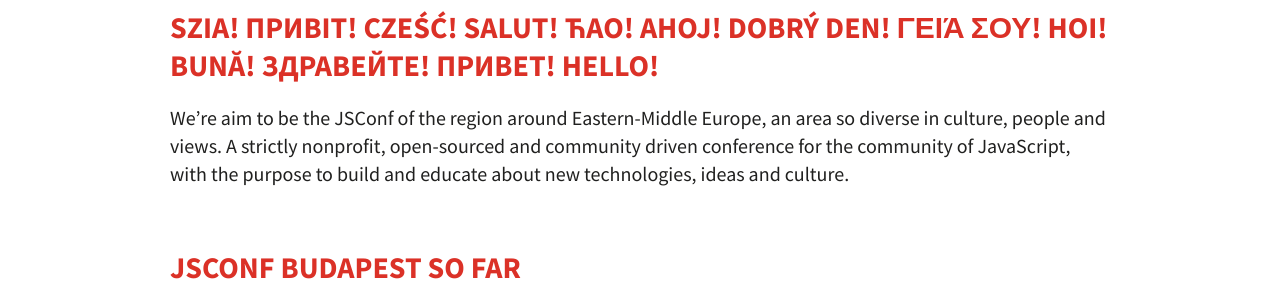
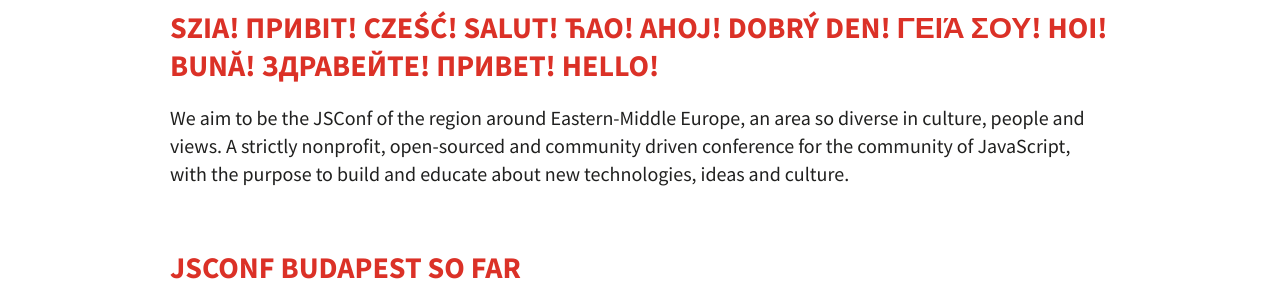
Before and after one commit to JSConfBp/2017.jsconfbp.com, a Jekyll site: the page built from about.md, in a window 1280 px wide. Shown: the part 532-832 px from the top of the page. Built offline with Jekyll 4.4.1, drawn with Linux system fonts in a browser that asks for light colours.

Commit message:
minor fixes

```diff
--- a/about.md
+++ b/about.md
@@ -6,7 +6,7 @@
 
 # Szia! Привіт! Cześć! Salut! Ћао! Ahoj! Dobrý den! Γειά σου! Hoi! Bună! Здравейте! Привет! Hello!
 
-We're aim to be the JSConf of the region around Eastern-Middle Europe, an area so diverse in culture, people and views. A strictly nonprofit, open-sourced and community driven conference for the community of JavaScript, with the purpose to build and educate about new technologies, ideas and culture.
+We aim to be the JSConf of the region around Eastern-Middle Europe, an area so diverse in culture, people and views. A strictly nonprofit, open-sourced and community driven conference for the community of JavaScript, with the purpose to build and educate about new technologies, ideas and culture.
 
 # JSConf Budapest so far
 
@@ -35,7 +35,7 @@
 
     <div class="speaker grid-item size-50">
         <div class="speaker-image">
-            <img src="https://media.licdn.com/mpr/mpr/shrinknp_200_200/p/1/000/072/012/16fc78f.jpg" width="90" height="90">
+            <img src="https://media.licdn.com/mpr/mpr/shrinknp_400_400/AAEAAQAAAAAAAAnQAAAAJGZiNjEwMDU4LTA5MDEtNDdmZi05OGIxLTVkZGVhMjc4Njk1MA.jpg" width="90" height="90">
         </div>
         <h3 class="speaker-details">
             Szabolcs Szabolcsi-Tóth <br>
```
Also changed, not shown: assets/social-cards/diversity-partners.jpg (added).
